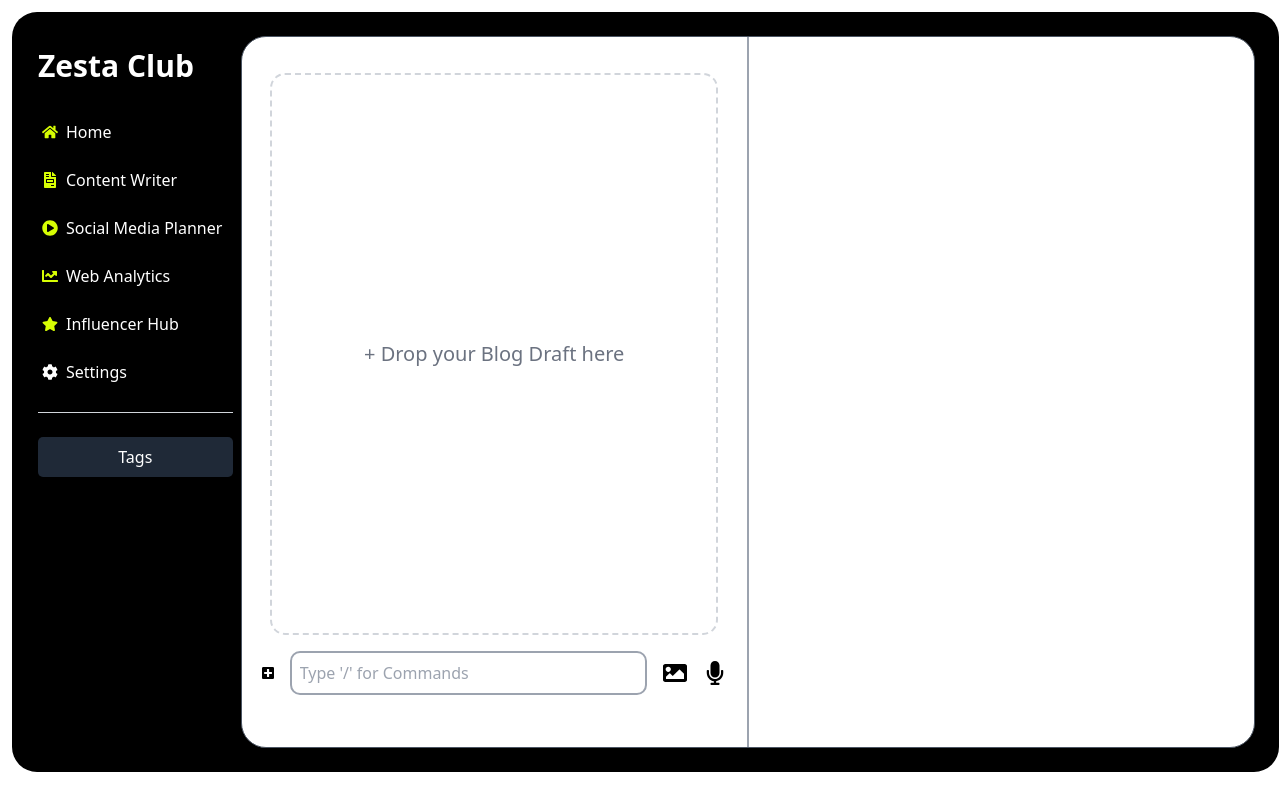
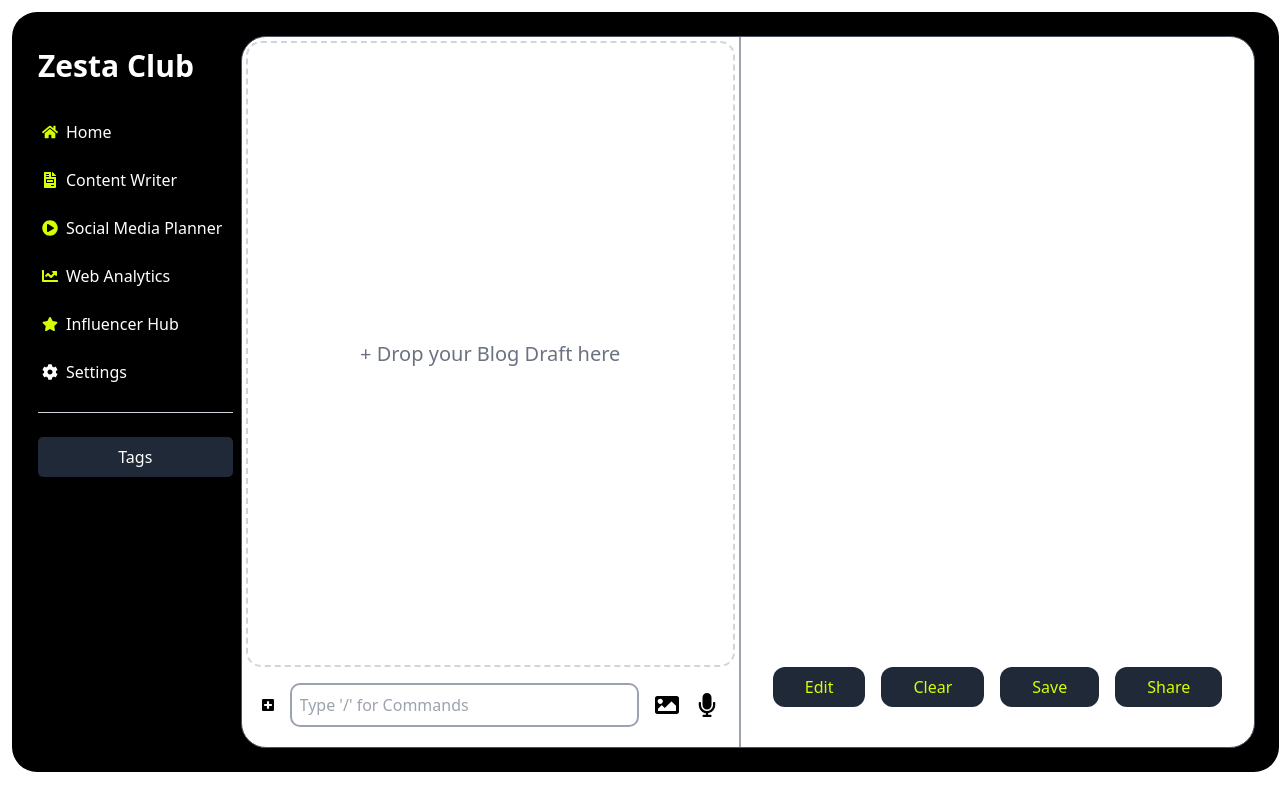
Before and after one commit to talhareh/zesta_frontend, a React (Vite) app: page / in a window 1280 px wide. Built offline with nearby package versions, Linux system fonts and the light colour scheme; no server answers.

Commit message:
buttons added for generated post

```diff
--- a/src/App.jsx
+++ b/src/App.jsx
@@ -10,6 +10,12 @@ function App() {
   const [article, setArticle] = useState('')
   const [query, setQuery] = useState('')
 
+  const delayPara = (index, nextWord) => {
+		setTimeout(() => {
+			setArticle((prev) => prev + nextWord);
+		}, 75 * index);
+	};
+
   useEffect(() =>{
     const socket = new WebSocket(`ws://18.153.208.160:4001`)
 
@@ -20,9 +26,13 @@ function App() {
     socket.onmessage = (event) =>{
       console.log('data recieved')
       const data = JSON.parse(event.data);
-      console.log({data:data})
-      setArticle(data.blog)
+      //console.log({data:data})
       setQuery(data.prompt)
+      let rawBlog= data.blog.split(" ")
+      for(let i = 0; i< rawBlog.length; i++){
+          const nextWord = rawBlog[i]
+          delayPara(i, nextWord +" ")
+      }
 
     }
 
--- a/src/PostContent.jsx
+++ b/src/PostContent.jsx
@@ -19,12 +19,10 @@ const PostContent = ({article, prompt}) => {
         <div className="flex-grow border bg-white text-black border-gray-600 flex justify-center rounded-[25px]">
 
             <div className="flex-1 m-1 flex flex-col justify-center items-center">
-                <div className="drop w-full flex-grow border-[2px] border-gray-300 rounded-[15px] border-dashed flex justify-center items-center overflow-auto"
+                <div className="drop w-full p-2 h-64 overflow-y-scroll flex-grow border-[2px] border-gray-300
+                                rounded-[15px] border-dashed flex justify-center items-center white-space"
                      contentEditable="true"
-                     style={{
-                            maxHeight:"80%",
-                            maxWidth: "90%"
-                        }}
+
                      onInput={blogChange}
 
                 >
@@ -47,22 +45,47 @@ const PostContent = ({article, prompt}) => {
             <div className="h-full border-l-2 border-gray-400"></div>
 
             {/** Generated Post Section starts */}
-
+            <div className="m-1 p-2 flex-1 flex flex-col ">
                 {bpSent ?(
-                <div className="loader flex-grow my">
+                    <div className="loader flex-grow">
                         <Skeleton count={15}/>
                     </div>
                 ):
                 (
-                <div className="generated flex-1 text-center  m-1">
+
+                    <div className="generated w-full flex-grow text-center h-64  m-1 overflow-y-scroll
+                                    white-space p-4">
                         <div className="prompt ">
                             {prompt}
                         </div>
-                    <div className="blog my-3 text-red-500">
-                        <p>{article} </p>
+                        <div className="blog my-3 text-gray-600">
+                            <p>
+                                {article}
+                            </p>
                         </div>
                     </div>
                 )}
+
+                <div className="my-3 w-full mx-auto rounded-[15px]">
+                    <div className="buttonContainer flex p-4 justify-center space-x-4 ">
+						<button className="px-8 py-2 bg-gray-800 text-icon-color rounded-[12px]">
+                            Edit
+                        </button>
+                        <button className="px-8 py-2 bg-gray-800 text-icon-color rounded-[12px]">
+                            Clear
+                        </button>
+                        <button className="px-8 py-2 bg-gray-800 text-icon-color rounded-[12px]">
+                            Save
+                        </button>
+                        <button className="px-8 py-2 bg-gray-800 text-icon-color rounded-[12px]">
+                            Share
+                        </button>
+
+                    </div>
+				</div>
+            </div>
+
+
 
         </div>
 
```
Lines whose indentation alone changed are shown as unchanged.
